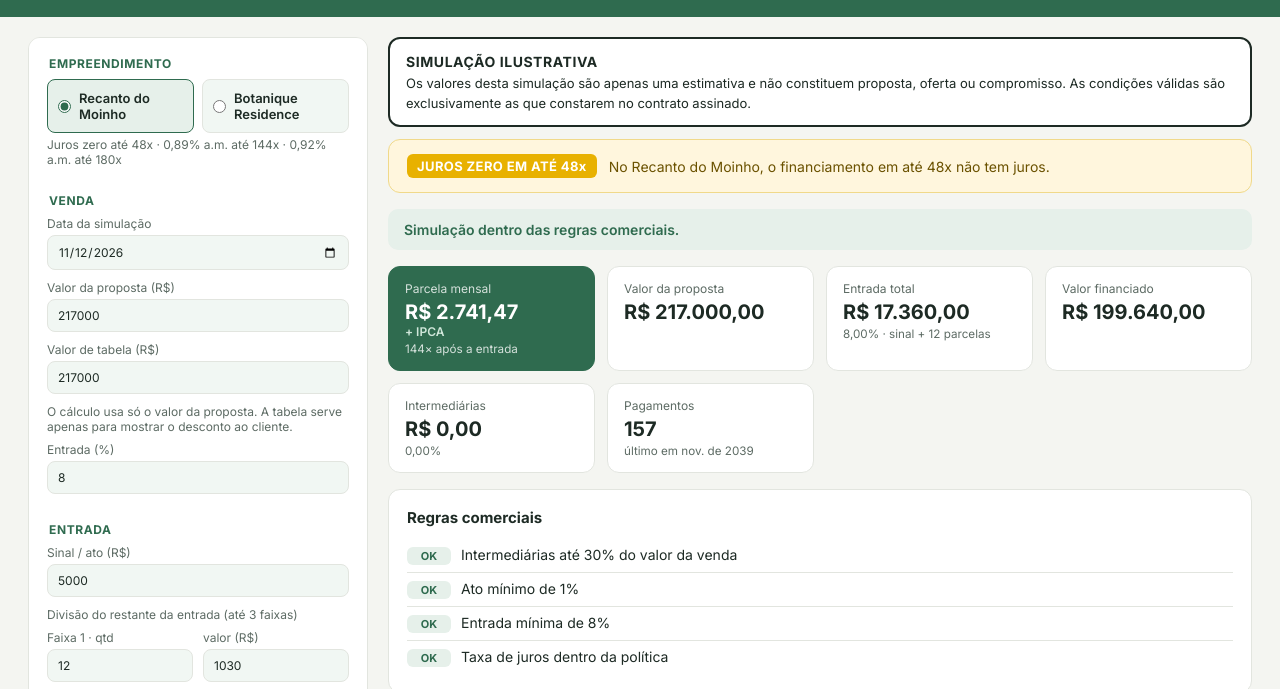
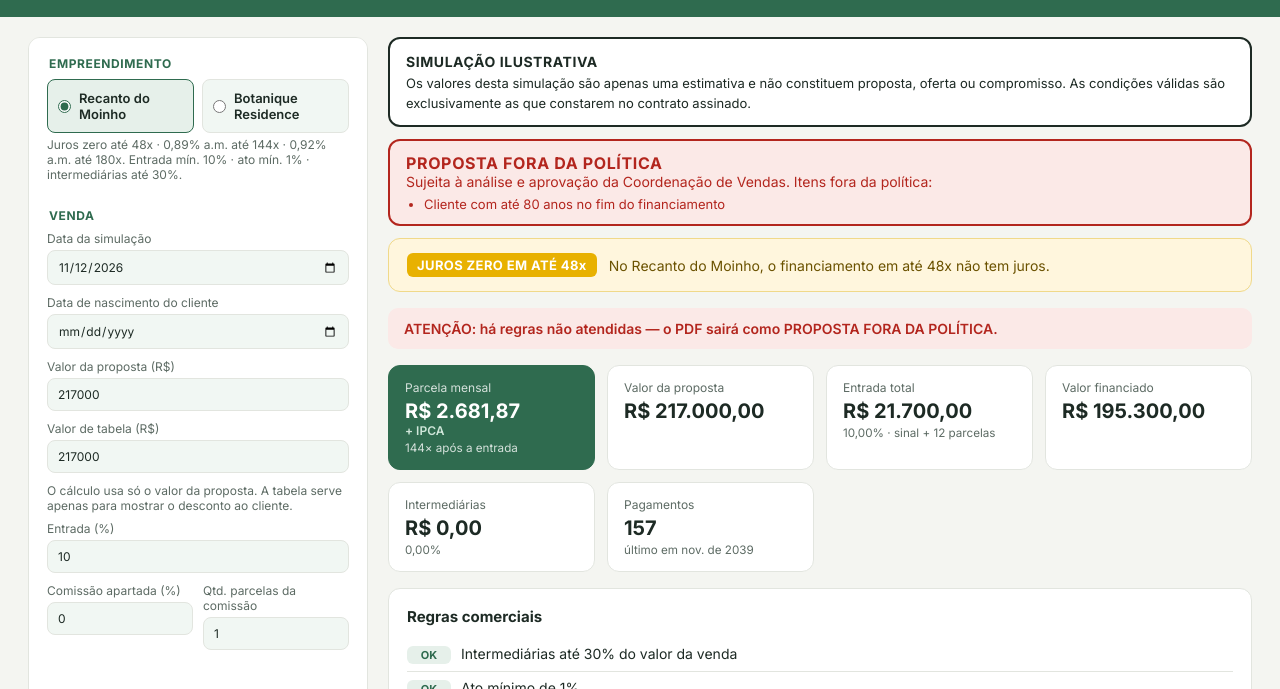
Before and after one commit to Josue2Oliveira/simurba, a plain HTML site: page index.html in a window 1280 px wide. Shown: the part 68-757 px from the top of the page. Drawn offline with Linux system fonts and the light colour scheme.

Commit message:
Regras por empreendimento, idade e proposta fora da política

```diff
--- a/app.js
+++ b/app.js
@@ -56,16 +56,23 @@ function render() {
 
   $("alerta").className = "alerta nao-imprimir " + (s.tudoOk ? "ok" : "erro");
   $("alerta").textContent = s.tudoOk ? "Simulação dentro das regras comerciais."
-    : "ATENÇÃO: há regras não atendidas — confira abaixo.";
+    : "ATENÇÃO: há regras não atendidas — o PDF sairá como PROPOSTA FORA DA POLÍTICA.";
+  const falhas = s.regras.filter((x) => !x.ok);
+  $("foraPolitica").className = "fora-politica" + (falhas.length ? " ativo" : "");
+  $("foraPolitica").innerHTML = falhas.length
+    ? `<strong>PROPOSTA FORA DA POLÍTICA</strong>Sujeita à análise e aprovação da Coordenação de Vendas. Itens fora da política:<ul>${falhas.map((x) => `<li>${x.nome}</li>`).join("")}</ul>` : "";
 
   const card = (t, v, extra = "") => `<div class="card"><span>${t}</span><strong>${v}</strong>${extra ? `<small>${extra}</small>` : ""}</div>`;
   $("cards").innerHTML =
     card("Parcela mensal", brl(r.parcelaMensal) + ' <span class="ipca">+ IPCA</span>', `${p.prazo}× após a entrada`) +
     (r.desconto > 0
-      ? `<div class="card desconto"><span>Valor da proposta</span><strong>${brl(r.valorVenda)}</strong><small><s>Tabela ${brl(r.valorTabela)}</s><br><b>Desconto de ${brl(r.desconto)} (${pct(r.descontoPct)})</b></small></div>`
-      : card("Valor da proposta", brl(r.valorVenda))) +
-    card("Entrada total", brl(r.entradaInformada), `${pct(r.entradaEfetivaPct)} · sinal + ${r.nEntrada} parcelas`) +
+      ? `<div class="card desconto"><span>Valor da proposta</span><strong>${brl(r.valorProposta)}</strong><small><s>Tabela ${brl(r.valorTabela)}</s><br><b>Desconto de ${brl(r.desconto)} (${pct(r.descontoPct)})</b></small></div>`
+      : card("Valor da proposta", brl(r.valorProposta))) +
+    (r.comissao > 0
+      ? card("Entrada total", brl(r.entradaInformada + r.comissao), `${pct((r.entradaInformada + r.comissao) / r.valorProposta)} · inclui comissão de ${brl(r.comissao)}`)
+      : card("Entrada total", brl(r.entradaInformada), `${pct(r.entradaEfetivaPct)} · sinal + ${r.nEntrada} parcelas`)) +
     card("Valor financiado", brl(r.financiamento)) +
+    (r.comissao > 0 ? card("Comissão apartada", brl(r.comissao), `${r.qtdComissao}× de ${brl(r.comissaoParcela)}`) : "") +
     card("Intermediárias", brl(r.totalInterm), pct(r.intermPct)) +
     card("Pagamentos", `${r.prazoTotal + 1}`, `último em ${s.linhas.at(-1).venc.toLocaleDateString("pt-BR", { month: "short", year: "numeric" })}`);
 
@@ -74,7 +81,8 @@ function render() {
   $("avisos").innerHTML = s.avisos.map((a) => `<p class="aviso">⚠ ${a}</p>`).join("");
 
   const m = [
-    ["Valor de venda", r.valorVenda],
+    ...(r.comissao > 0 ? [["Valor da proposta", r.valorProposta], ["(−) Comissão apartada", -r.comissao]] : []),
+    ["(=) Valor de venda (CRM)", r.valorVenda, r.comissao > 0 ? "forte" : ""],
     ["(−) Total de entrada (sinal + parcelas)", -r.entradaInformada],
     ["(−) Intermediárias", -r.totalInterm],
     ["(=) Valor financiado", r.financiamento, "forte"],
@@ -84,16 +92,21 @@ function render() {
     ["Parcela: juros do período da entrada", r.pmtJuros],
     ["(=) Parcela mensal", r.parcelaMensal, "forte"],
   ];
+  if (r.comissao > 0) m.push([`Comissão apartada: ${r.qtdComissao}× de`, r.comissaoParcela, "forte"]);
+  $("dicaComissao").textContent = r.comissao > 0
+    ? `Comissão de ${brl(r.comissao)} em ${r.qtdComissao}× de ${brl(r.comissaoParcela)}, somada às primeiras ${r.qtdComissao} parcelas.` : "";
   $("memoria").innerHTML = m.map(([t, v, c]) => `<tr class="${c || ""}"><td>${t}</td><td>${brl(v)}</td></tr>`).join("");
 
   const det = $("mostrarDetalhe").checked;
   const temInterm = r.totalInterm > 0;
-  let h = `<thead><tr><th>Nº</th><th>Tipo</th><th>Vencimento</th><th>Parcela</th>${det ? "<th>Principal</th><th>Juros</th><th>Corrigida (est.)</th>" : ""}${temInterm ? "<th>Intermediária</th><th>Interm. + taxa</th>" : ""}<th>Total</th></tr></thead><tbody>`;
+  const temCom = r.comissao > 0;
+  let h = `<thead><tr><th>Nº</th><th>Tipo</th><th>Vencimento</th><th>Parcela</th>${det ? "<th>Principal</th><th>Juros</th><th>Corrigida (est.)</th>" : ""}${temInterm ? "<th>Intermediária</th><th>Interm. + taxa</th>" : ""}${temCom ? "<th>Comissão</th>" : ""}<th>Total</th></tr></thead><tbody>`;
   for (const l of s.linhas) {
     const tipo = l.numero === 1 ? "Sinal" : l.tipo === "E" ? "Entrada" : "Mensal";
     h += `<tr class="${l.tipo === "E" ? "ent" : ""}${l.intermCRM ? " int" : ""}"><td>${l.numero}</td><td>${tipo}</td><td>${fmtData(l.venc)}</td><td>${brl(l.parcela)}</td>` +
       (det ? `<td>${brl(l.principal)}</td><td>${brl(l.juros)}</td><td>${brl(l.corrigida)}</td>` : "") +
       (temInterm ? `<td>${l.intermCRM ? brl(l.intermCRM) : ""}</td><td>${l.intermTaxa ? brl(l.intermTaxa) : ""}</td>` : "") +
+      (temCom ? `<td>${l.comissaoMes ? brl(l.comissaoMes) : ""}</td>` : "") +
       `<td>${brl(l.total)}</td></tr>`;
   }
   h += "</tbody>";
@@ -107,25 +120,29 @@ function render() {
   $("faixaJuros").innerHTML = semJuros
     ? `<strong>JUROS ZERO</strong> Esta simulação em ${p.prazo}x não tem juros. ${s.empreendimento.nome}: financiamento sem juros em até ${lim}x.`
     : `<strong>JUROS ZERO EM ATÉ ${lim}x</strong> No ${s.empreendimento.nome}, o financiamento em até ${lim}x não tem juros.`;
-  $("dicaJuros").textContent = `Juros zero até ${s.empreendimento.jurosZeroAte}x · 0,89% a.m. até 144x · 0,92% a.m. até 180x`;
+  const e = s.empreendimento, fp = (x) => (Math.round(x * 1000) / 10).toString().replace(".", ",") + "%";
+  $("dicaJuros").textContent = `Juros zero até ${e.jurosZeroAte}x · 0,89% a.m. até 144x · 0,92% a.m. até 180x. ` +
+    `Entrada mín. ${fp(e.entradaMin)} · ato mín. ${fp(e.atoMin)} · intermediárias até ${fp(e.intermMaxPct)}` +
+    (e.limiteQtdInterm ? " (máx. 6 no plano longo, 4 no curto)" : "") + ".";
   $("dataTopo").textContent = "Simulação de " + fmtData(new Date((p.dataSimulacao || hoje()) + "T12:00:00"));
-  let t = `<thead><tr><th>Nº</th><th>Tipo</th><th>Vencimento</th><th>Parcela</th>${temInterm ? "<th>Intermediária</th>" : ""}<th>Total do mês</th></tr></thead><tbody>`;
+  let t = `<thead><tr><th>Nº</th><th>Tipo</th><th>Vencimento</th><th>Parcela</th>${temInterm ? "<th>Intermediária</th>" : ""}${temCom ? "<th>Comissão</th>" : ""}<th>Total do mês</th></tr></thead><tbody>`;
   for (const l of s.linhas) {
     const tipo = l.numero === 1 ? "Sinal" : l.tipo === "E" ? "Entrada" : "Mensal";
     const ipca = l.tipo === "M" ? ' <span class="ipca">+ IPCA</span>' : "";
     t += `<tr class="${l.intermTaxa ? "int" : ""}"><td>${l.numero}</td><td>${tipo}</td><td>${fmtData(l.venc)}</td><td>${brl(l.parcela)}${ipca}</td>` +
-      (temInterm ? `<td>${l.intermTaxa ? brl(l.intermTaxa) : ""}</td>` : "") + `<td>${brl(l.total)}${ipca}</td></tr>`;
+      (temInterm ? `<td>${l.intermTaxa ? brl(l.intermTaxa) : ""}</td>` : "") +
+      (temCom ? `<td>${l.comissaoMes ? brl(l.comissaoMes) : ""}</td>` : "") + `<td>${brl(l.total)}${ipca}</td></tr>`;
   }
-  t += `<tr class="totalgeral"><td colspan="${temInterm ? 5 : 4}">Total a pagar (sem IPCA)</td><td>${brl(r.somaTotal)}</td></tr></tbody>`;
+  t += `<tr class="totalgeral"><td colspan="${4 + (temInterm ? 1 : 0) + (temCom ? 1 : 0)}">Total a pagar (sem IPCA)</td><td>${brl(r.somaTotal)}</td></tr></tbody>`;
   $("tabelaPdf").innerHTML = t;
 }
 
 // ---------- ações ----------
 function baixarCsv() {
   const num = (v) => v.toFixed(2).replace(".", ",");
-  const linhas = [["Parcela", "Tipo", "Vencimento", "Parcela mensal", "Principal", "Juros", "Valor corrigido (est.)", "Intermediária", "Intermediária + taxa", "Total"]];
+  const linhas = [["Parcela", "Tipo", "Vencimento", "Parcela mensal", "Principal", "Juros", "Valor corrigido (est.)", "Intermediária", "Intermediária + taxa", "Comissão", "Total"]];
   for (const l of ultimo.linhas)
-    linhas.push([l.numero, l.tipo, fmtData(l.venc), num(l.parcela), num(l.principal), num(l.juros), num(l.corrigida), num(l.intermCRM), num(l.intermTaxa), num(l.total)]);
+    linhas.push([l.numero, l.tipo, fmtData(l.venc), num(l.parcela), num(l.principal), num(l.juros), num(l.corrigida), num(l.intermCRM), num(l.intermTaxa), num(l.comissaoMes), num(l.total)]);
   const csv = "﻿" + linhas.map((x) => x.join(";")).join("\n");
   const a = document.createElement("a");
   a.href = URL.createObjectURL(new Blob([csv], { type: "text/csv;charset=utf-8" }));
--- a/calc.js
+++ b/calc.js
@@ -18,18 +18,29 @@ export function addMonths(date, m) {
 
 const ym = (d) => `${d.getMonth() + 1}/${d.getFullYear()}`;
 
+// Regras comerciais por empreendimento
 export const EMPREENDIMENTOS = {
-  moinho: { nome: "Recanto do Moinho", jurosZeroAte: 48 },
-  botanique: { nome: "Botanique Residence", jurosZeroAte: 60 },
+  moinho: {
+    nome: "Recanto do Moinho", jurosZeroAte: 48,
+    entradaMin: 0.10, atoMin: 0.01, intermMaxPct: 0.30, limiteQtdInterm: false,
+  },
+  botanique: {
+    nome: "Botanique Residence", jurosZeroAte: 60,
+    entradaMin: 0.10, atoMin: 0.025, intermMaxPct: 0.40, limiteQtdInterm: true, // 6 (prazo ≥ 72x) ou 4 (< 72x)
+  },
 };
+export const IDADE_MAXIMA = 80; // idade do cliente na última parcela (ambos)
 
 export const DEFAULTS = {
   empreendimento: "moinho",
   valorTabela: 217000,
   valorProposta: 217000,
-  entradaPct: 0.08,
-  sinal: 5000,
-  entradaGrupos: [{ qtd: 12, valor: 1030 }, { qtd: 0, valor: 0 }, { qtd: 0, valor: 0 }],
+  entradaPct: 0.10,
+  comissaoPct: 0,
+  qtdComissao: 1,
+  sinal: 5500,
+  entradaGrupos: [{ qtd: 12, valor: 1350 }, { qtd: 0, valor: 0 }, { qtd: 0, valor: 0 }],
+  dataNascimento: "",              // "AAAA-MM-DD"
   prazo: 144,
   taxa: 0.0089,
   diaVenc: 25,
@@ -56,9 +67,13 @@ export function simular(inp) {
   const p = { ...DEFAULTS, ...inp };
   const r = p.taxa;
 
-  const valorVenda = p.valorProposta;                                   // H5
-  const entradaPctLiq = p.entradaPct;                                   // H7
-  const entradaTotalEsperada = entradaPctLiq * valorVenda;              // % sobre a proposta
+  // Comissão apartada: sai da entrada e é paga à parte, em qtdComissao parcelas
+  const comissao = p.comissaoPct * p.valorProposta;                     // K9 (sobre a proposta)
+  const qtdComissao = Math.max(1, Math.round(p.qtdComissao || 1));
+  const comissaoParcela = comissao / qtdComissao;                       // BK9
+  const valorVenda = p.valorProposta - comissao;                        // H5 (venda CRM)
+  const entradaPctLiq = p.entradaPct - p.comissaoPct;                   // H7
+  const entradaTotalEsperada = entradaPctLiq * p.valorProposta;         // % sobre a proposta
   const grupos = p.entradaGrupos.filter((g) => g.qtd > 0);
   const nEntrada = grupos.reduce((s, g) => s + g.qtd, 0);               // B12
   const totalEntradaExSinal = grupos.reduce((s, g) => s + g.qtd * g.valor, 0); // B11
@@ -130,16 +145,24 @@ export function simular(inp) {
     const intermCRM = interm.get(ym(venc)) || 0;
     if (intermCRM > 0) { if (tipo === "E") intermNaEntrada = true; else intermContadas++; }
     const intermTaxa = tipo === "M" ? Math.pow(1 + p.intermTaxa, numero) * intermCRM : 0;
-    const total = parcela + intermTaxa;
+    const comissaoMes = comissao > 0 && numero <= qtdComissao ? comissaoParcela : 0;
+    const total = parcela + intermTaxa + comissaoMes;
     somaCorrigida += corrigida; somaTotal += total;
-    linhas.push({ numero, tipo, venc, parcela, principal, juros, corrigida, intermCRM, intermTaxa, total });
+    linhas.push({ numero, tipo, venc, parcela, principal, juros, corrigida, intermCRM, intermTaxa, comissaoMes, total });
   }
 
   // Regras (planilha H34:H39 + regras da coluna CB)
+  const emp = EMPREENDIMENTOS[p.empreendimento] || EMPREENDIMENTOS.moinho;
   const regras = [];
   const add = (nome, ok, msg) => regras.push({ nome, ok, msg });
-  add("Intermediárias até 30% do valor da venda", totalInterm / valorVenda <= 0.30,
-    "A soma das intermediárias ultrapassa 30% do valor do lote. Reduza a quantidade ou o valor.");
+  const pc = (x) => { const v = Math.round(x * 1000) / 10; return (Number.isInteger(v) ? v : v.toFixed(1).replace(".", ",")) + "%"; };
+  add(`Intermediárias até ${pc(emp.intermMaxPct)} do valor da venda`, totalInterm / valorVenda <= emp.intermMaxPct + 1e-9,
+    `A soma das intermediárias (${pct(totalInterm / valorVenda)}) ultrapassa ${pc(emp.intermMaxPct)} do valor da venda. Reduza a quantidade ou o valor.`);
+  if (emp.limiteQtdInterm && p.intermQtd > 0) {
+    const max = p.prazo >= 72 ? 6 : 4;
+    add(`No máximo ${max} intermediárias (${p.prazo >= 72 ? "plano longo, 72x ou mais" : "plano curto, menos de 72x"})`, p.intermQtd <= max,
+      `Com ${p.prazo} meses de financiamento são permitidas no máximo ${max} intermediárias.`);
+  }
   if (p.intermQtd > 0) {
     add("Intermediárias dentro do período das mensais", !intermNaEntrada && intermContadas >= p.intermQtd,
       "Todas as intermediárias devem vencer entre a primeira e a última parcela mensal do financiamento.");
@@ -149,10 +172,24 @@ export function simular(inp) {
     add("Intermediárias vencem dia 10 ou 26", dia === 10 || dia === 26,
       "O vencimento das intermediárias deve ser dia 10 ou 26.");
   }
-  add("Ato mínimo de 1%", p.sinal / valorVenda >= 0.01,
-    `O sinal (ato) precisa ser de pelo menos ${brl(valorVenda * 0.01)}.`);
-  add("Entrada mínima de 8%", p.entradaPct >= 0.08, "A entrada precisa ser de no mínimo 8%.");
-  const emp = EMPREENDIMENTOS[p.empreendimento] || EMPREENDIMENTOS.moinho;
+  add(`Ato mínimo de ${pc(emp.atoMin)}`, p.sinal / p.valorProposta >= emp.atoMin - 0.0001,
+    `O sinal (ato) está em ${pct(p.sinal / p.valorProposta)}; o mínimo é ${brl(p.valorProposta * emp.atoMin)} (${pc(emp.atoMin)}).`);
+  // entrada real = sinal + parcelas de entrada + comissão apartada
+  const entradaReal = p.sinal + totalEntradaExSinal + comissao;
+  add(`Entrada mínima de ${pc(emp.entradaMin)}`, entradaReal / p.valorProposta >= emp.entradaMin - 0.0001,
+    `Sinal + parcelas de entrada${comissao > 0 ? " + comissão" : ""} somam ${brl(entradaReal)} (${pct(entradaReal / p.valorProposta)}); o mínimo é ${brl(p.valorProposta * emp.entradaMin)}.`);
+  // idade do cliente na última parcela
+  const ultimaParcela = linhas[linhas.length - 1].venc;
+  if (p.dataNascimento) {
+    const nasc = new Date(p.dataNascimento + "T12:00:00");
+    const limite = new Date(nasc); limite.setFullYear(nasc.getFullYear() + IDADE_MAXIMA);
+    let idadeFim = ultimaParcela.getFullYear() - nasc.getFullYear();
+    if (ultimaParcela < new Date(ultimaParcela.getFullYear(), nasc.getMonth(), nasc.getDate())) idadeFim--;
+    add(`Cliente com até ${IDADE_MAXIMA} anos no fim do financiamento`, ultimaParcela < limite,
+      `Na última parcela (${ultimaParcela.toLocaleDateString("pt-BR")}) o cliente terá ${idadeFim} anos.`);
+  } else {
+    add(`Cliente com até ${IDADE_MAXIMA} anos no fim do financiamento`, false, "Informe a data de nascimento do cliente.");
+  }
   const tp = taxaPolitica(p.prazo, p.empreendimento);
   add("Taxa de juros dentro da política", tp !== null && Math.abs(p.taxa - tp) < 1e-9,
     tp === null ? "Prazo acima de 180 meses não é permitido."
@@ -161,7 +198,7 @@ export function simular(inp) {
   const entradaInformada = p.sinal + totalEntradaExSinal;
   const avisos = [];
   if (Math.abs(entradaInformada - entradaTotalEsperada) > 1)
-    avisos.push(`Sinal + parcelas de entrada somam ${brl(entradaInformada)}, mas a entrada de ${pct(entradaPctLiq)} sobre a proposta é ${brl(entradaTotalEsperada)}.`);
+    avisos.push(`Sinal + parcelas de entrada somam ${brl(entradaInformada)}, mas a entrada de ${pct(entradaPctLiq)} sobre a proposta (já descontada a comissão) é ${brl(entradaTotalEsperada)}.`);
 
   return {
     params: p,
@@ -169,9 +206,11 @@ export function simular(inp) {
     resumo: {
       valorVenda, entradaTotalEsperada, entradaInformada,
       valorTabela: p.valorTabela,
-      desconto: Math.max(0, p.valorTabela - valorVenda),
-      descontoPct: p.valorTabela > 0 ? Math.max(0, p.valorTabela - valorVenda) / p.valorTabela : 0,
-      entradaEfetivaPct: entradaInformada / valorVenda,
+      valorProposta: p.valorProposta,
+      comissao, qtdComissao, comissaoParcela,
+      desconto: Math.max(0, p.valorTabela - p.valorProposta),
+      descontoPct: p.valorTabela > 0 ? Math.max(0, p.valorTabela - p.valorProposta) / p.valorTabela : 0,
+      entradaEfetivaPct: entradaInformada / p.valorProposta,
       nEntrada, totalEntradaExSinal, totalInterm, intermPct: totalInterm / valorVenda,
       financiamento, jurosPeriodoEntrada, baseCalculoPrice: financiamento * fatorEntrada,
       parcelaMensal, pmtPrincipal, pmtJuros, prazoTotal,
--- a/index.html
+++ b/index.html
@@ -36,10 +36,16 @@
     <fieldset>
       <legend>Venda</legend>
       <label>Data da simulação <input type="date" name="dataSimulacao" /></label>
+      <label>Data de nascimento do cliente <input type="date" name="dataNascimento" /></label>
       <label>Valor da proposta (R$) <input type="number" step="0.01" name="valorProposta" /></label>
       <label>Valor de tabela (R$) <input type="number" step="0.01" name="valorTabela" /></label>
       <p class="dica">O cálculo usa só o valor da proposta. A tabela serve apenas para mostrar o desconto ao cliente.</p>
       <label>Entrada (%) <input type="number" step="0.01" name="entradaPct" data-pct /></label>
+      <div class="dupla">
+        <label>Comissão apartada (%) <input type="number" step="0.01" name="comissaoPct" data-pct /></label>
+        <label>Qtd. parcelas da comissão <input type="number" min="1" name="qtdComissao" /></label>
+      </div>
+      <p class="dica" id="dicaComissao"></p>
     </fieldset>
 
     <fieldset>
@@ -87,6 +93,7 @@
     <div class="ilustrativo"><strong>SIMULAÇÃO ILUSTRATIVA</strong>
       Os valores desta simulação são apenas uma estimativa e não constituem proposta, oferta ou compromisso.
       As condições válidas são exclusivamente as que constarem no contrato assinado.</div>
+    <div id="foraPolitica" class="fora-politica"></div>
     <div id="faixaJuros" class="faixa-juros"></div>
     <div id="alerta" class="alerta nao-imprimir"></div>
     <div class="cards" id="cards"></div>
--- a/style.css
+++ b/style.css
@@ -71,6 +71,11 @@ table { width: 100%; border-collapse: collapse; font-variant-numeric: tabular-nu
 .aviso-legal { font-size: 12px; border-top: 1px solid var(--line); padding-top: 10px; color: var(--muted); line-height: 1.5; }
 
 .so-imprimir { display: none; }
+.fora-politica { display: none; }
+.fora-politica.ativo { display: block; padding: 12px 16px; border-radius: 12px; margin-bottom: 12px; background: var(--erro-claro);
+  border: 2px solid var(--erro); color: var(--erro); -webkit-print-color-adjust: exact; print-color-adjust: exact; }
+.fora-politica strong { display: block; font-size: 16px; letter-spacing: .04em; }
+.fora-politica ul { margin: 6px 0 0; padding-left: 18px; font-size: 13px; }
 .ilustrativo { padding: 12px 16px; border-radius: 12px; margin-bottom: 12px; border: 2px solid var(--ink); background: #fff;
   font-size: 13px; line-height: 1.5; }
 .ilustrativo strong { display: block; font-size: 14px; letter-spacing: .04em; margin-bottom: 2px; }
```
Also changed, not shown: 1 other file.
